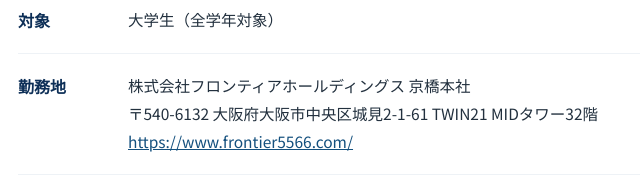
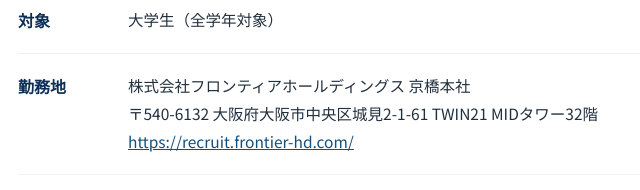
Before and after one commit to frontier-hd/riashaka-lp, a plain HTML site: page index.html in a window 1280 px wide. Shown: the part 3520-3710 px from the top of the page, 296-936 px from the left. Drawn offline with Linux system fonts and the light colour scheme.

Commit message:
勤務地の欄のリンクも採用サイトに変更

```diff
--- a/index.html
+++ b/index.html
@@ -222,7 +222,7 @@
         <dt>勤務地</dt>
         <dd>株式会社フロンティアホールディングス 京橋本社<br>
         〒540-6132 大阪府大阪市中央区城見2-1-61 TWIN21 MIDタワー32階<br>
-        <a href="https://www.frontier5566.com/" target="_top">https://www.frontier5566.com/</a></dd>
+        <a href="https://recruit.frontier-hd.com/" target="_top">https://recruit.frontier-hd.com/</a></dd>
       </dl>
       <dl>
         <dt>勤務時間</dt>
```
